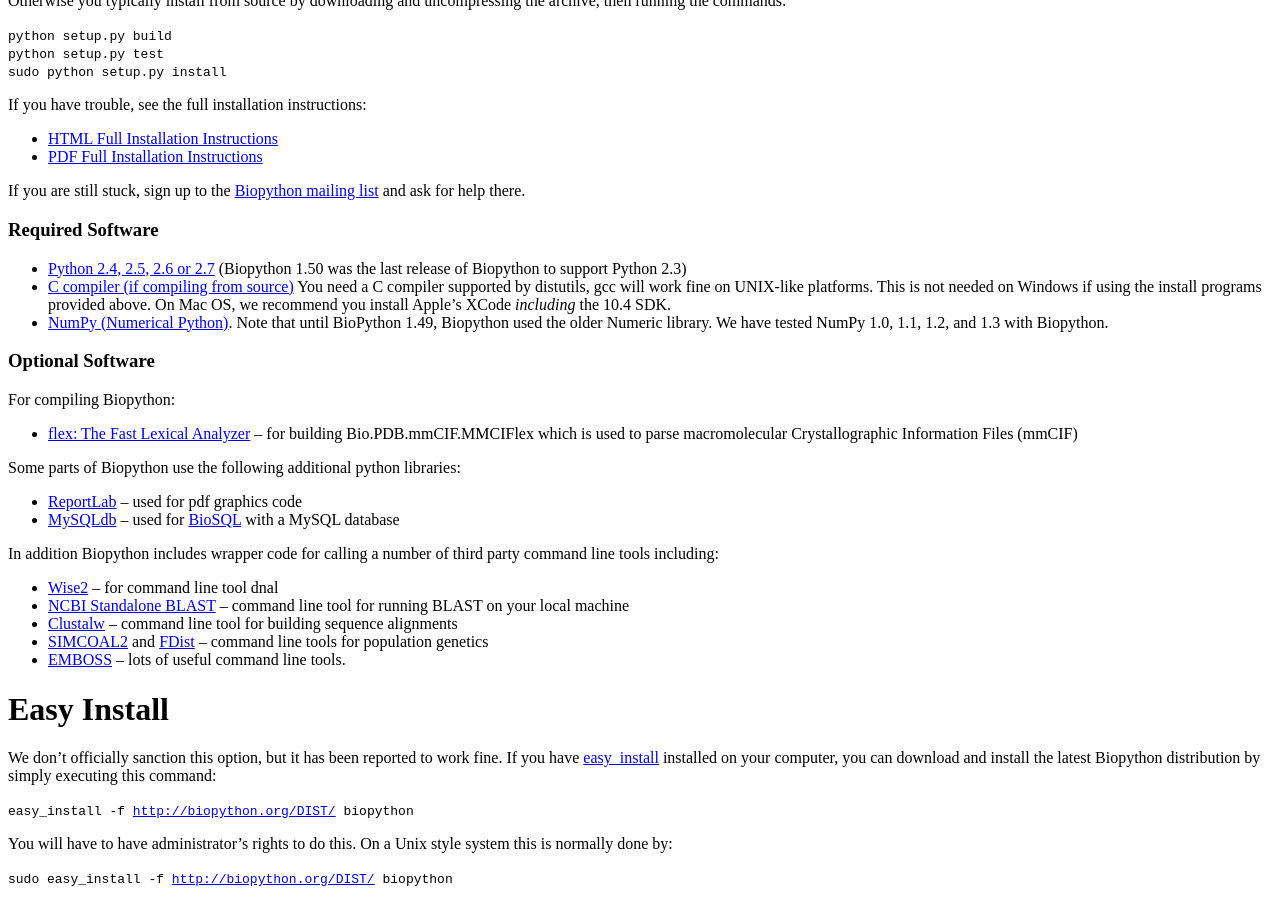
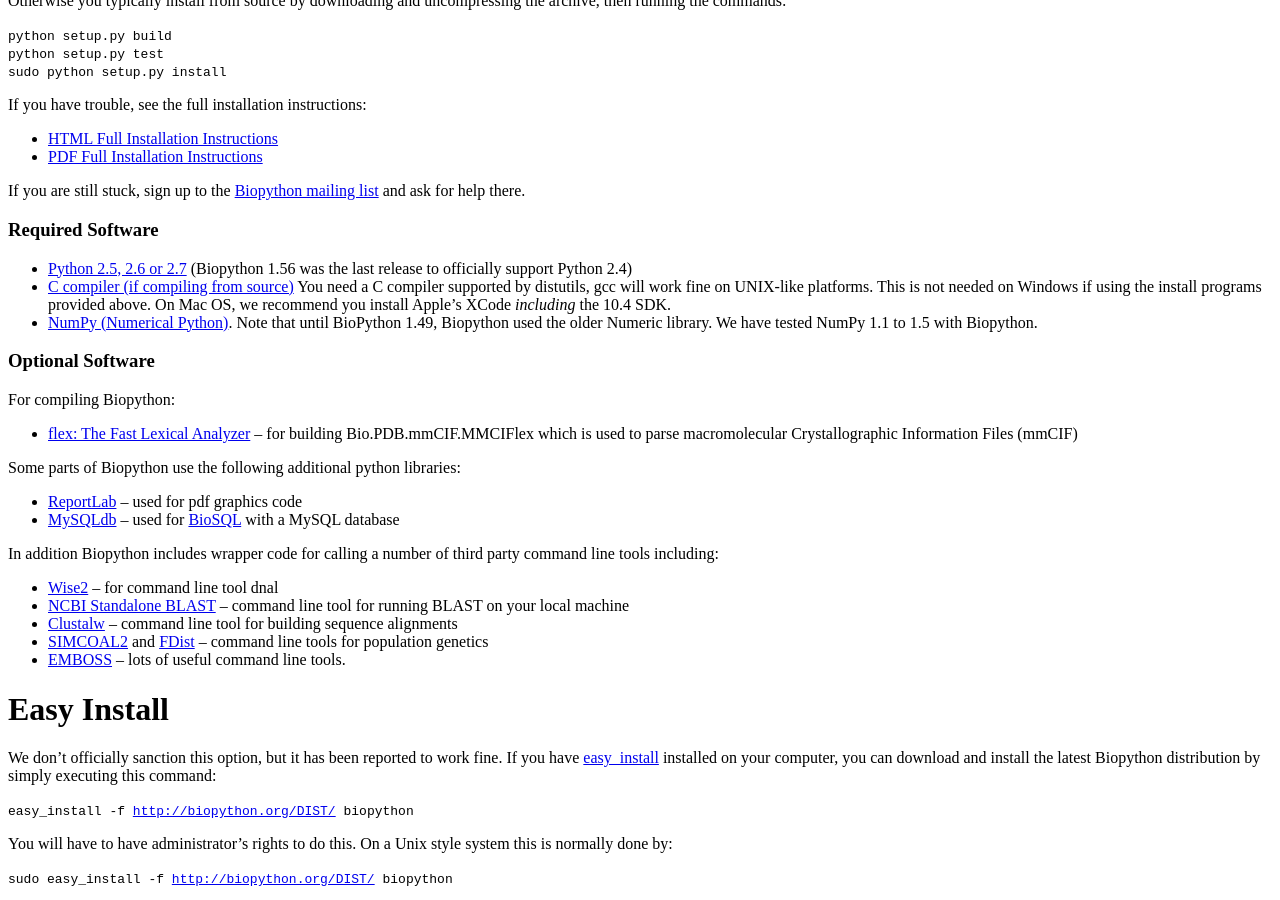
Before and after one commit to biopython/biopython.github.io, a Jekyll site: the page built from wiki/Download.md, in a window 1280 px wide and 900 px high, scrolled down 561 px. Built offline with Jekyll 4.4.1, drawn with Linux system fonts in a browser that asks for light colours.

Commit message:
/* Required Software */ Versions

```diff
--- a/wiki/Download.md
+++ b/wiki/Download.md
@@ -68,8 +68,8 @@ list](Mailing_lists "wikilink") and ask for help there.
 
 ### Required Software
 
--   [Python 2.4, 2.5, 2.6 or 2.7](http://www.python.org) (Biopython 1.50
-    was the last release of Biopython to support Python 2.3)
+-   [Python 2.5, 2.6 or 2.7](http://www.python.org) (Biopython 1.56 was
+    the last release to officially support Python 2.4)
 -   [C compiler (if compiling
     from source)](http://www.python.org/doc/current/inst/inst.html) You
     need a C compiler supported by distutils, gcc will work fine on
@@ -78,7 +78,7 @@ list](Mailing_lists "wikilink") and ask for help there.
     Apple's XCode *including* the 10.4 SDK.
 -   [NumPy (Numerical Python)](http://numpy.scipy.org/). Note that until
     BioPython 1.49, Biopython used the older Numeric library. We have
-    tested NumPy 1.0, 1.1, 1.2, and 1.3 with Biopython.
+    tested NumPy 1.1 to 1.5 with Biopython.
 
 ### Optional Software
 
```
Also changed, not shown: 1 other file.
